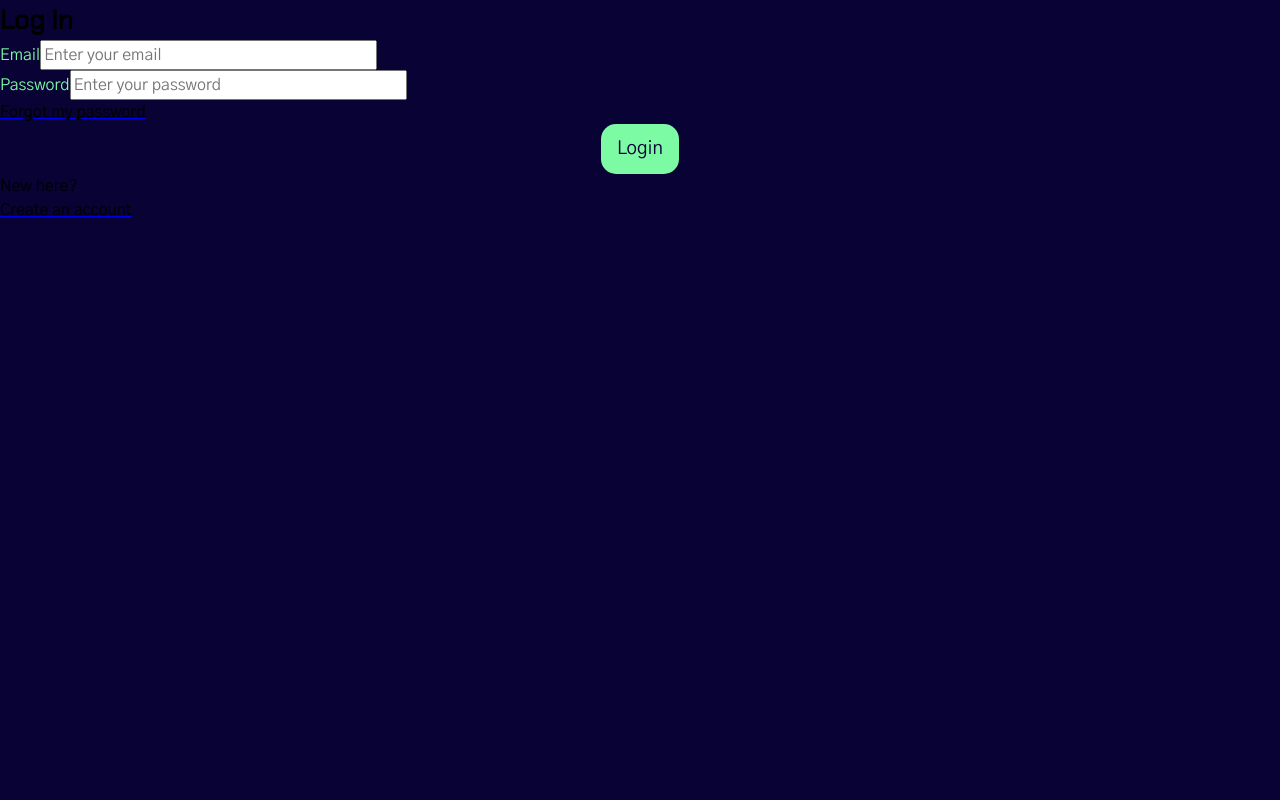
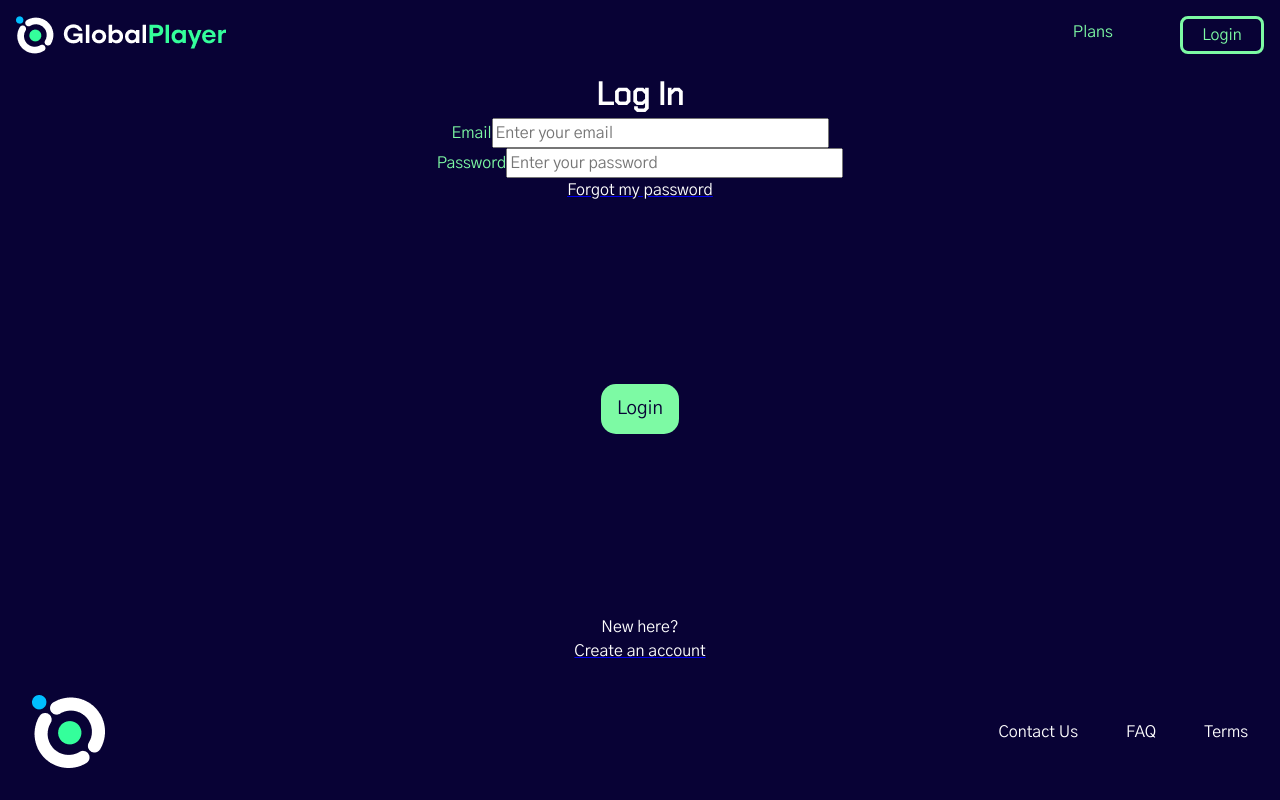
Before and after one commit to zyzmoz/global-player, a React (Create React App) app in the folder frontend/: page /login in a window 1280 px wide. Built offline with nearby package versions, Linux system fonts and the light colour scheme.

Commit message:
feature: Create Login Page

```diff
--- a/frontend/src/pages/Login.jsx
+++ b/frontend/src/pages/Login.jsx
@@ -3,21 +3,28 @@
 import Button from '../components/Button/Button'
 import Input from '../components/Input/Input'
 import Headline from '../components/Headline/Headline'
+import Header from '../components/Header/Header'
+import Footer from '../components/Footer/Footer'
+import Colors from '../sass/variables/_colors.scss'
 
 function Login() {
   return (
-    <div>
-      <Headline text="Log In" color="black" />
+    <div className="login-page">
+      <Header />
+      <div className="login-page-wrapper">
+        <Headline text="Log In" color={Colors.primaryColorBrightGreen} />
         <Input id="email" label="Email" type="text" placeholder="Enter your email" />
         <Input id="password" label="Password" type="text" placeholder="Enter your password" />
         <Link to="/">
-        <BodyText text="Forgot my password" color="black" />
+          <BodyText text="Forgot my password" color={Colors.primaryColorBrightGreen} />
         </Link>
         <Button text="Login" />
-      <BodyText text="New here?" color="black" />
+        <BodyText text="New here?" />
         <Link to="/">
-        <BodyText text="Create an account" color="black" />
+          <BodyText text="Create an account" color={Colors.primaryColorBrightGreen} />
         </Link>
+      </div>
+      <Footer />
     </div>
   )
 }
--- a/frontend/src/pages/PlayerDetailsPage.jsx
+++ b/frontend/src/pages/PlayerDetailsPage.jsx
@@ -1,4 +1,6 @@
 import { useState } from 'react'
+import { useQuery } from 'react-query'
+import axios from 'axios'
 import { useNavigate } from 'react-router-dom'
 import LandingPageNavMenu from '../components/Header/LandingPageNavMenu'
 import Header from '../components/Header/Header'
@@ -27,6 +29,11 @@
   const navigateToPlayerSkills = () => {
     navigate(`/`)
   }
+
+  const { data: playerDetail } = useQuery('playerDetail', () =>
+    axios.get(`${process.env.REACT_APP_SERVER_URL}/api/v1/analytics/player/6360a91735cadfcd8230dd7e`)
+  )
+  console.log(playerDetail)
 
   return (
     <div className="player-details-wrapper-1">
--- a/frontend/src/pages/TopPlayersPage.jsx
+++ b/frontend/src/pages/TopPlayersPage.jsx
@@ -22,7 +22,7 @@
 
 function TopPlayersPage() {
   const { data: topPlayers } = useQuery('topPlayersData', () =>
-    axios.get(`${process.env.REACT_APP_SERVER_URL}/api/v1/analytics/top-players`)
+    axios.get(`${process.env.REACT_APP_SERVER_URL}/api/v1/analytics/player/`)
   )
 
   const { data: allPlayers } = useQuery('allPlayersData', () =>
--- /dev/null
+++ b/frontend/src/sass/site-layout/_login-page.scss
@@ -0,0 +1,16 @@
+.login-page {
+    height: 100vh;
+    display: flex;
+    flex-flow: column;
+    justify-content: space-between;
+
+    .login-page-wrapper {
+        flex-grow: 1;
+        display: flex;
+        flex-flow: column;
+        align-items: center;
+        h1 {
+            font-size: 2rem;
+        }
+    }
+}
--- a/frontend/src/sass/style.scss
+++ b/frontend/src/sass/style.scss
@@ -31,6 +31,7 @@
 /* SITE-LAYOUT */
 @import 'site-layout/index';
 @import 'site-layout/top-players-page';
+@import 'site-layout/login-page';
 
 /* TABLES */
 @import 'tables/tables';
```
Lines whose indentation alone changed are shown as unchanged.
